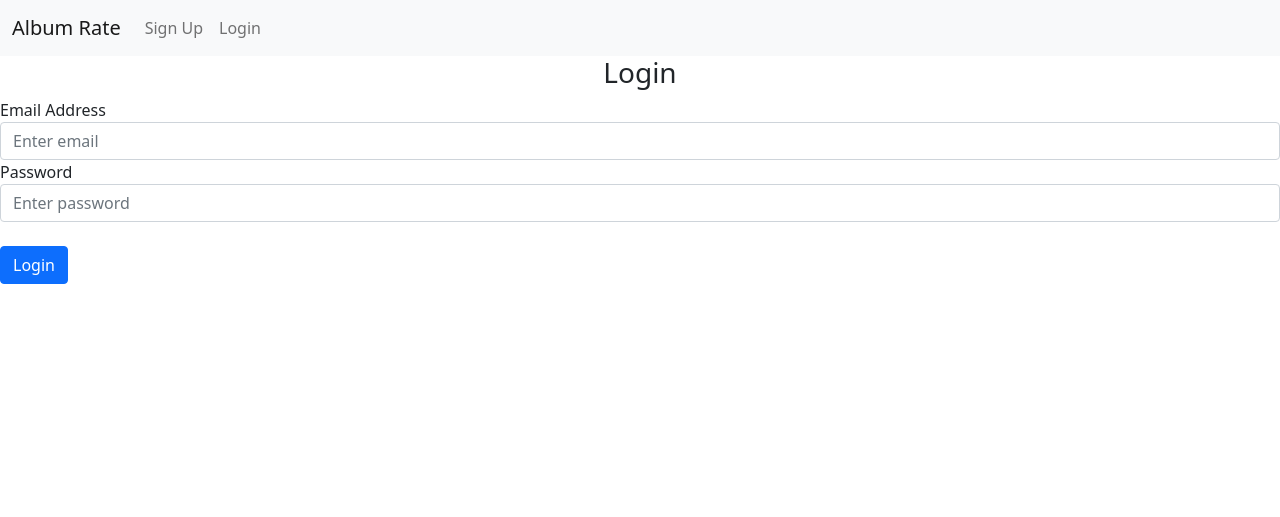
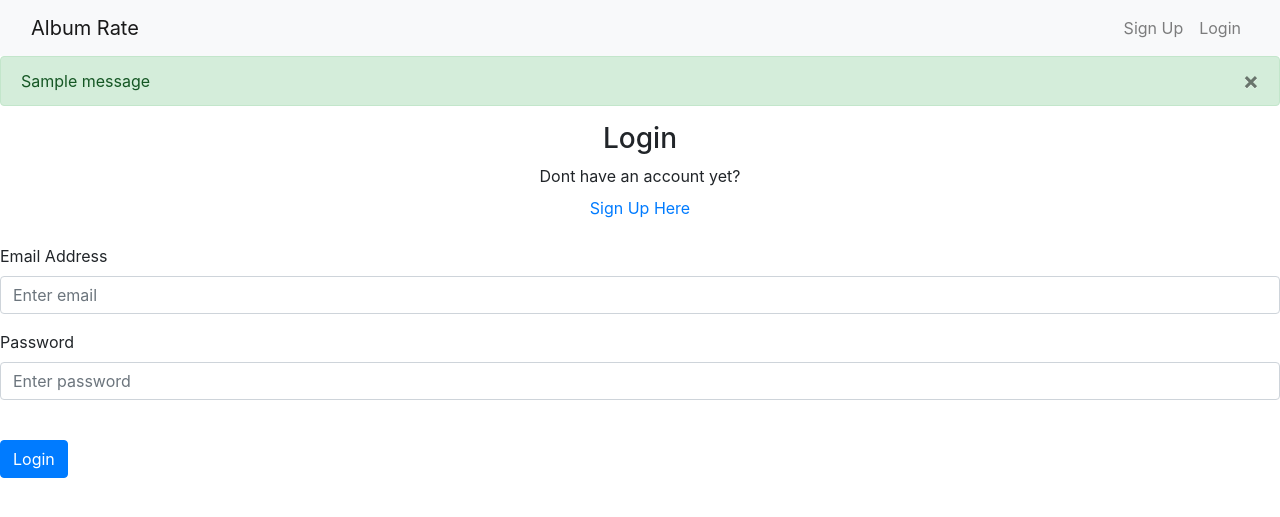
Before and after one commit to coltsyy/Spotify_Album_Rater, a Flask app: page /login in a window 1280 px wide. Shown: the top 517 px of the page. Run offline with Flask 2, Linux system fonts and the light colour scheme; one stand-in notice (Sample message) is shown; some libraries are stand-ins or nearby versions.

Commit message:
pop up notifications on login and proper routing

```diff
--- a/spotify_application/account_management/login/login.py
+++ b/spotify_application/account_management/login/login.py
@@ -6,9 +6,6 @@ from flask_login import login_user, login_required, logout_user, current_user
 from flask_mysqldb import MySQL
 import json
 import ast
-
-
-print(app.config['MYSQL_USER'])
 
 mysql = MySQL(app)
 
@@ -30,6 +27,8 @@ def login():
 
         account = mycursor.fetchone()
 
+        print(account)
+
         if account:
             # Create session data, we can access this data in other routes
             session['loggedin'] = True
@@ -40,6 +39,7 @@ def login():
             return redirect(url_for('home_bp.home') )
         else:
             flash('Incorrect email or password, try again.', category='error')
+            return redirect(url_for('login_bp.login') )
 
 
 
--- a/spotify_application/account_management/login/templates/login_main.html
+++ b/spotify_application/account_management/login/templates/login_main.html
@@ -2,6 +2,11 @@
     %}
     <form method="POST">
       <h3 align="center">Login</h3>
+
+      <div class="form-group" align="center">
+        <p for="email">Dont have an account yet? <a class="nav-link" href="{{ url_for('signup_bp.sign_up') }}"> Sign Up Here</a></p>
+      </div>
+
       <div class="form-group">
         <label for="email">Email Address</label>
         <input
--- a/spotify_application/templates/base.html
+++ b/spotify_application/templates/base.html
@@ -1,8 +1,22 @@
 <html>
-<head>
-    <link href="https://cdn.jsdelivr.net/npm/bootstrap@5.0.1/dist/css/bootstrap.min.css" rel="stylesheet" integrity="sha384-+0n0xVW2eSR5OomGNYDnhzAbDsOXxcvSN1TPprVMTNDbiYZCxYbOOl7+AMvyTG2x" crossorigin="anonymous">
-    <title>{% block title%}{% endblock %}</title>
+    <head>
+      <meta charset="utf-8" />
+      <meta name="viewport" content="width=device-width, initial-scale=1" />
+      <link
+        rel="stylesheet"
+        href="https://stackpath.bootstrapcdn.com/bootstrap/4.4.1/css/bootstrap.min.css"
+        integrity="sha384-Vkoo8x4CGsO3+Hhxv8T/Q5PaXtkKtu6ug5TOeNV6gBiFeWPGFN9MuhOf23Q9Ifjh"
+        crossorigin="anonymous"
+      />
+      <link
+        rel="stylesheet"
+        href="https://stackpath.bootstrapcdn.com/font-awesome/4.7.0/css/font-awesome.min.css"
+        crossorigin="anonymous"
+      />
+
+      <title>{% block title %}Home{% endblock %}</title>
     </head>
+
     <body>
         <nav class="navbar navbar-expand-lg navbar-light bg-light">
             <div class="container-fluid">
@@ -45,8 +59,45 @@
               </div>
             </div>
           </nav>
+
+          {% with messages = get_flashed_messages(with_categories=true) %} {% if
+            messages %} {% for category, message in messages %} {% if category ==
+            'error' %}
+            <div class="alert alert-danger alter-dismissable fade show" role="alert">
+              {{ message }}
+              <button type="button" class="close" data-dismiss="alert">
+                <span aria-hidden="true">&times;</span>
+              </button>
+            </div>
+            {% else %}
+            <div class="alert alert-success alter-dismissable fade show" role="alert">
+              {{ message }}
+              <button type="button" class="close" data-dismiss="alert">
+                <span aria-hidden="true">&times;</span>
+              </button>
+            </div>
+            {% endif %} {% endfor %} {% endif %} {% endwith %}
+
         {% block content %}
         {% endblock %}
+
+      </div>
+      <script
+        src="https://code.jquery.com/jquery-3.2.1.slim.min.js"
+        integrity="sha384-KJ3o2DKtIkvYIK3UENzmM7KCkRr/rE9/Qpg6aAZGJwFDMVNA/GpGFF93hXpG5KkN"
+        crossorigin="anonymous"
+      ></script>
+      <script
+        src="https://cdnjs.cloudflare.com/ajax/libs/popper.js/1.12.9/umd/popper.min.js"
+        integrity="sha384-ApNbgh9B+Y1QKtv3Rn7W3mgPxhU9K/ScQsAP7hUibX39j7fakFPskvXusvfa0b4Q"
+        crossorigin="anonymous"
+      ></script>
+      <script
+        src="https://maxcdn.bootstrapcdn.com/bootstrap/4.0.0/js/bootstrap.min.js"
+        integrity="sha384-JZR6Spejh4U02d8jOt6vLEHfe/JQGiRRSQQxSfFWpi1MquVdAyjUar5+76PVCmYl"
+        crossorigin="anonymous"
+      ></script>
+
         <script src="https://cdn.jsdelivr.net/npm/bootstrap@5.0.1/dist/js/bootstrap.bundle.min.js" integrity="sha384-gtEjrD/SeCtmISkJkNUaaKMoLD0//ElJ19smozuHV6z3Iehds+3Ulb9Bn9Plx0x4" crossorigin="anonymous"></script>
     </body>
 
```
